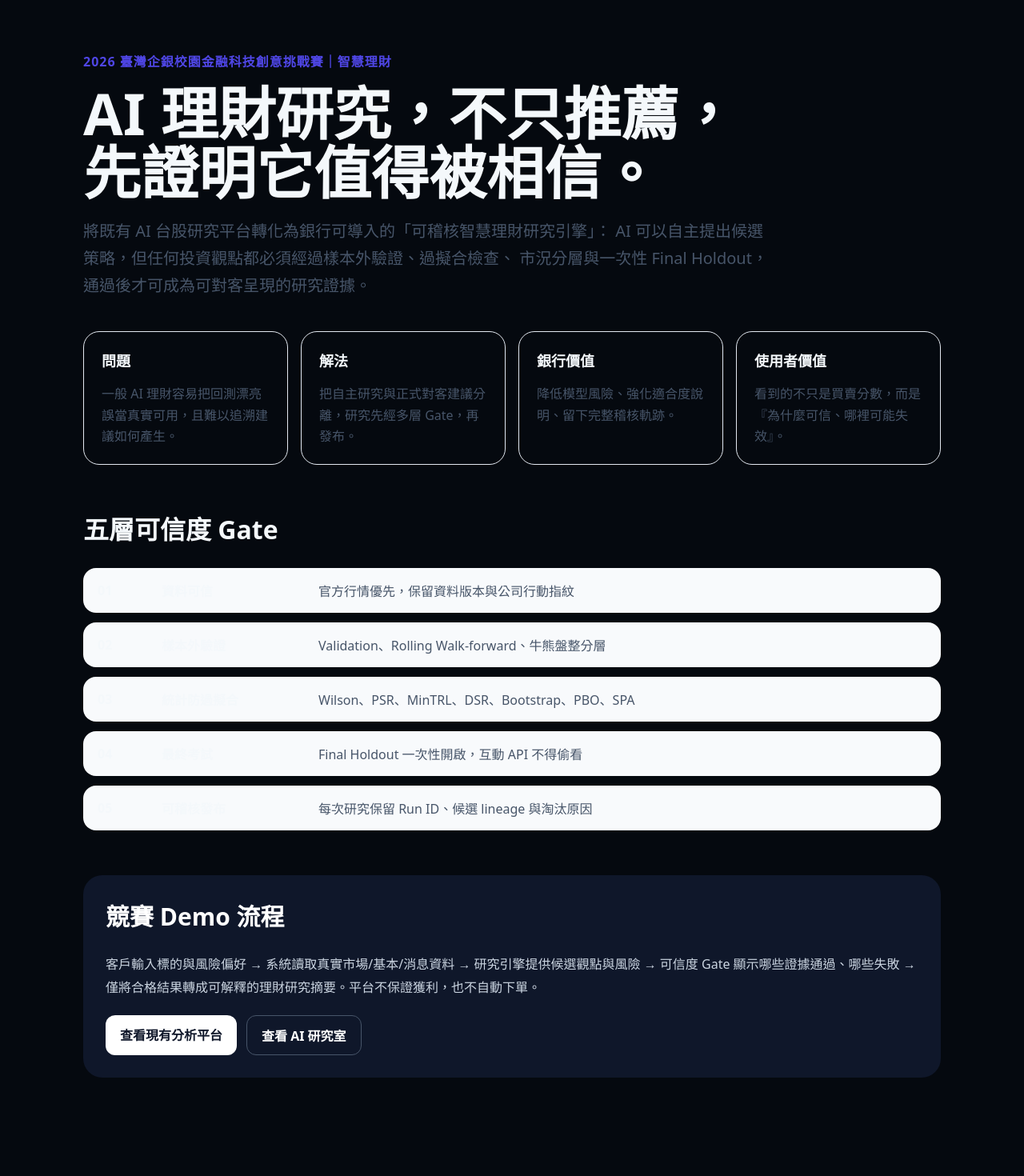
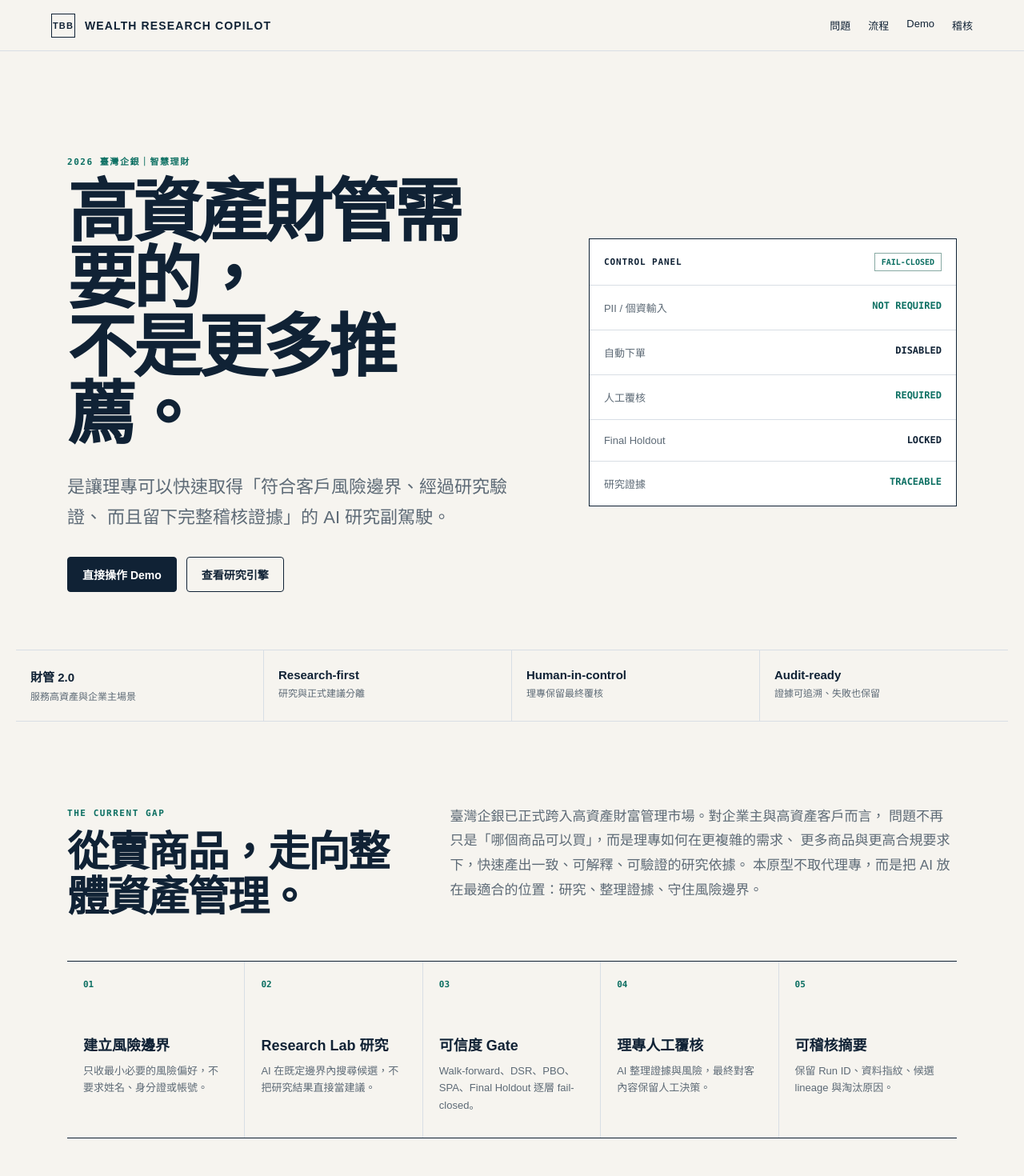
Before and after one commit to zy315220-bit/ai-stock-platform, a Next.js app in the folder frontend/: page /tbb-2026 in a window 1280 px wide. Shown: the top 1470 px of the page at 80% size. Before the commit the page ends 1427 px from the top, so only its background shows below. Built offline with nearby package versions, Linux system fonts and the light colour scheme; no server answers.

Commit message:
feat: rebuild TBB competition page around current wealth-management pain

```diff
--- a/frontend/app/tbb-2026/page.tsx
+++ b/frontend/app/tbb-2026/page.tsx
@@ -1,63 +1,181 @@
 import Link from "next/link";
 
-const gates = [
-  ["資料可信", "官方行情優先，保留資料版本與公司行動指紋"],
-  ["樣本外驗證", "Validation、Rolling Walk-forward、牛熊盤整分層"],
-  ["統計防過擬合", "Wilson、PSR、MinTRL、DSR、Bootstrap、PBO、SPA"],
-  ["最終考試", "Final Holdout 一次性開啟，互動 API 不得偷看"],
-  ["可稽核發布", "每次研究保留 Run ID、候選 lineage 與淘汰原因"],
+import SuitabilityDemo from "./SuitabilityDemo";
+import styles from "./tbb.module.css";
+
+const workflow = [
+  ["01", "建立風險邊界", "只收最小必要的風險偏好，不要求姓名、身分證或帳號。"],
+  ["02", "Research Lab 研究", "AI 在既定邊界內搜尋候選，不把研究結果直接當建議。"],
+  ["03", "可信度 Gate", "Walk-forward、DSR、PBO、SPA、Final Holdout 逐層 fail-closed。"],
+  ["04", "理專人工覆核", "AI 整理證據與風險，最終對客內容保留人工決策。"],
+  ["05", "可稽核摘要", "保留 Run ID、資料指紋、候選 lineage 與淘汰原因。"],
+];
+
+const auditRows = [
+  ["資料最小化", "只收 4 個非個資風險欄位", "PASS"],
+  ["額外欄位", "Pydantic extra=forbid，未知欄位直接 422", "BLOCK"],
+  ["交易權限", "競賽原型不具下單／資金移轉能力", "NONE"],
+  ["Final Holdout", "互動流程不可開啟", "LOCKED"],
+  ["對客輸出", "未通過 Gate 不發布；人工覆核必要", "CONTROLLED"],
 ];
 
 export default function Tbb2026Page() {
   return (
-    <main style={{maxWidth:1120,margin:"0 auto",padding:"48px 24px 80px",fontFamily:"system-ui,sans-serif"}}>
-      <p style={{fontWeight:700,letterSpacing:1,color:"#4f46e5"}}>2026 臺灣企銀校園金融科技創意挑戰賽｜智慧理財</p>
-      <h1 style={{fontSize:"clamp(36px,7vw,72px)",lineHeight:1.03,margin:"12px 0 20px"}}>
-        AI 理財研究，不只推薦，<br/>先證明它值得被相信。
-      </h1>
-      <p style={{fontSize:20,lineHeight:1.7,maxWidth:860,color:"#475569"}}>
-        將既有 AI 台股研究平台轉化為銀行可導入的「可稽核智慧理財研究引擎」：
-        AI 可以自主提出候選策略，但任何投資觀點都必須經過樣本外驗證、過擬合檢查、
-        市況分層與一次性 Final Holdout，通過後才可成為可對客呈現的研究證據。
-      </p>
+    <main className={styles.page}>
+      <nav className={styles.nav}>
+        <div className={styles.brand}>
+          <span className={styles.brandMark}>TBB</span>
+          <span>WEALTH RESEARCH COPILOT</span>
+        </div>
+        <div className={styles.navLinks}>
+          <a href="#problem">問題</a>
+          <a href="#workflow">流程</a>
+          <a href="#demo">Demo</a>
+          <a href="#audit">稽核</a>
+        </div>
+      </nav>
 
-      <section style={{display:"grid",gridTemplateColumns:"repeat(auto-fit,minmax(220px,1fr))",gap:16,marginTop:40}}>
-        {[
-          ["問題","一般 AI 理財容易把回測漂亮誤當真實可用，且難以追溯建議如何產生。"],
-          ["解法","把自主研究與正式對客建議分離，研究先經多層 Gate，再發布。"],
-          ["銀行價值","降低模型風險、強化適合度說明、留下完整稽核軌跡。"],
-          ["使用者價值","看到的不只是買賣分數，而是『為什麼可信、哪裡可能失效』。"],
-        ].map(([title,body])=>(
-          <article key={title} style={{border:"1px solid #e2e8f0",borderRadius:20,padding:22}}>
-            <h2 style={{fontSize:18,marginTop:0}}>{title}</h2>
-            <p style={{lineHeight:1.65,color:"#475569",marginBottom:0}}>{body}</p>
-          </article>
-        ))}
+      <section className={styles.hero}>
+        <div>
+          <span className={styles.eyebrow}>2026 臺灣企銀｜智慧理財</span>
+          <h1>
+            高資產財管需要的，
+            <br />
+            不是更多推薦。
+          </h1>
+          <p className={styles.heroLead}>
+            是讓理專可以快速取得「符合客戶風險邊界、經過研究驗證、
+            而且留下完整稽核證據」的 AI 研究副駕駛。
+          </p>
+          <div className={styles.heroActions}>
+            <a className={styles.primaryLink} href="#demo">
+              直接操作 Demo
+            </a>
+            <Link className={styles.secondaryLink} href="/research-lab">
+              查看研究引擎
+            </Link>
+          </div>
+        </div>
+
+        <aside className={styles.heroMonitor} aria-label="治理狀態">
+          <div className={styles.monitorHead}>
+            <span>CONTROL PANEL</span>
+            <span className={styles.liveBadge}>FAIL-CLOSED</span>
+          </div>
+          <dl className={styles.monitorRows}>
+            <div>
+              <dt>PII / 個資輸入</dt>
+              <dd className={styles.statusGood}>NOT REQUIRED</dd>
+            </div>
+            <div>
+              <dt>自動下單</dt>
+              <dd>DISABLED</dd>
+            </div>
+            <div>
+              <dt>人工覆核</dt>
+              <dd className={styles.statusGood}>REQUIRED</dd>
+            </div>
+            <div>
+              <dt>Final Holdout</dt>
+              <dd>LOCKED</dd>
+            </div>
+            <div>
+              <dt>研究證據</dt>
+              <dd className={styles.statusGood}>TRACEABLE</dd>
+            </div>
+          </dl>
+        </aside>
       </section>
 
-      <section style={{marginTop:56}}>
-        <h2 style={{fontSize:32}}>五層可信度 Gate</h2>
-        <div style={{display:"grid",gap:12}}>
-          {gates.map(([name,detail],i)=>(
-            <div key={name} style={{display:"grid",gridTemplateColumns:"64px 180px 1fr",gap:16,alignItems:"center",padding:"16px 18px",borderRadius:16,background:"#f8fafc"}}>
-              <strong>0{i+1}</strong><strong>{name}</strong><span style={{color:"#475569"}}>{detail}</span>
-            </div>
+      <section className={styles.proofStrip} aria-label="核心價值">
+        <div>
+          <strong>財管 2.0</strong>
+          <span>服務高資產與企業主場景</span>
+        </div>
+        <div>
+          <strong>Research-first</strong>
+          <span>研究與正式建議分離</span>
+        </div>
+        <div>
+          <strong>Human-in-control</strong>
+          <span>理專保留最終覆核</span>
+        </div>
+        <div>
+          <strong>Audit-ready</strong>
+          <span>證據可追溯、失敗也保留</span>
+        </div>
+      </section>
+
+      <section className={styles.section} id="problem">
+        <div className={styles.sectionIntro}>
+          <div>
+            <span className={styles.eyebrow}>THE CURRENT GAP</span>
+            <h2>從賣商品，走向整體資產管理。</h2>
+          </div>
+          <p>
+            臺灣企銀已正式跨入高資產財富管理市場。對企業主與高資產客戶而言，
+            問題不再只是「哪個商品可以買」，而是理專如何在更複雜的需求、
+            更多商品與更高合規要求下，快速產出一致、可解釋、可驗證的研究依據。
+            本原型不取代理專，而是把 AI 放在最適合的位置：研究、整理證據、守住風險邊界。
+          </p>
+        </div>
+
+        <div className={styles.workflow} id="workflow">
+          {workflow.map(([number, title, body]) => (
+            <article className={styles.step} key={number}>
+              <span className={styles.stepNumber}>{number}</span>
+              <h3>{title}</h3>
+              <p>{body}</p>
+            </article>
           ))}
         </div>
       </section>
 
-      <section style={{marginTop:56,padding:28,borderRadius:24,background:"#0f172a",color:"white"}}>
-        <h2 style={{fontSize:30,marginTop:0}}>競賽 Demo 流程</h2>
-        <p style={{lineHeight:1.8,color:"#cbd5e1"}}>
-          客戶輸入標的與風險偏好 → 系統讀取真實市場/基本/消息資料 →
-          研究引擎提供候選觀點與風險 → 可信度 Gate 顯示哪些證據通過、哪些失敗 →
-          僅將合格結果轉成可解釋的理財研究摘要。平台不保證獲利，也不自動下單。
-        </p>
-        <div style={{display:"flex",gap:12,flexWrap:"wrap",marginTop:20}}>
-          <Link href="/" style={{background:"white",color:"#0f172a",padding:"12px 18px",borderRadius:12,textDecoration:"none",fontWeight:700}}>查看現有分析平台</Link>
-          <Link href="/research-lab" style={{border:"1px solid #475569",color:"white",padding:"12px 18px",borderRadius:12,textDecoration:"none",fontWeight:700}}>查看 AI 研究室</Link>
+      <section className={styles.section}>
+        <SuitabilityDemo />
+      </section>
+
+      <section className={styles.section} id="audit">
+        <div className={styles.sectionIntro}>
+          <div>
+            <span className={styles.eyebrow}>SECURITY & GOVERNANCE</span>
+            <h2>安全不是附錄，是產品邏輯。</h2>
+          </div>
+          <p>
+            競賽版預設「不能做」比「能做」更重要：不收不必要個資、不讓前端持有敏感祕密、
+            不開放自動下單、不允許互動流程偷看 Final Holdout。
+            當資料、研究證據或權限不完整時，系統應停止，而不是硬生一個答案。
+          </p>
         </div>
+
+        <table className={styles.auditTable}>
+          <thead>
+            <tr>
+              <th>控制項</th>
+              <th>目前原型設計</th>
+              <th>狀態</th>
+            </tr>
+          </thead>
+          <tbody>
+            {auditRows.map(([control, design, status]) => (
+              <tr key={control}>
+                <td>{control}</td>
+                <td>{design}</td>
+                <td className={styles.auditStatus}>{status}</td>
+              </tr>
+            ))}
+          </tbody>
+        </table>
       </section>
+
+      <footer className={styles.footer}>
+        <span>
+          競賽原型：AI Wealth Research Copilot｜不保證獲利、不自動下單。
+        </span>
+        <span>
+          核心能力沿用現有 AI 台股 Research Lab，但競賽版獨立分支與獨立網址運作。
+        </span>
+      </footer>
     </main>
   );
 }
```
